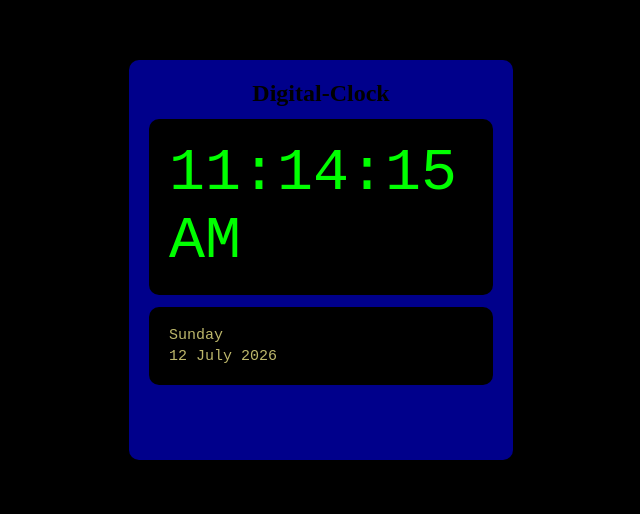
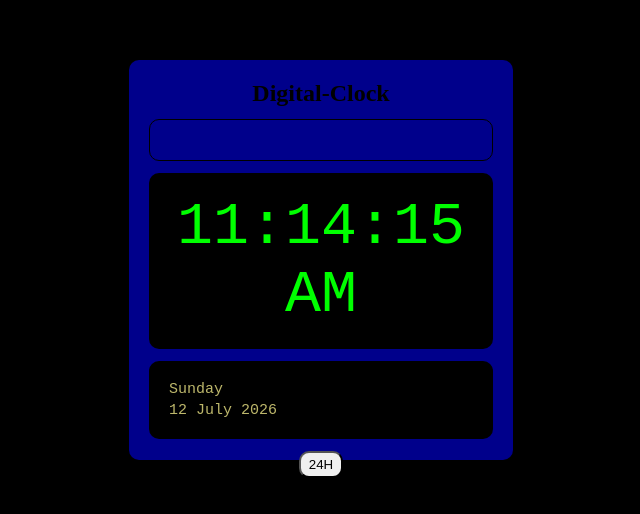
Before and after one commit to Dev-aadi07/JavaScriptPractice, a plain HTML site: page digital-clock/index.html in a window 1280 px wide. Shown: the part 140-654 px from the top of the page, without its empty margins (319-959 px from the left). Drawn offline with Linux system fonts and the light colour scheme.

Commit message:
add 24h format toggle

```diff
--- a/digital-clock/index.html
+++ b/digital-clock/index.html
@@ -11,11 +11,14 @@
 
   <div class="mainContainer">
     <h2>Digital-Clock</h2>
+    <div class="greet"></div>
     <div class="clock"></div>
+
     <div class="dayAndDate">
       <div class="day"></div>
       <div class="date"></div>
     </div>
+    <button class="toggle">24H</button>
   </div>
 
   <script src="script.js"></script>
--- a/digital-clock/script.js
+++ b/digital-clock/script.js
@@ -1,6 +1,8 @@
 const clck = document.querySelector(".clock");
 const dayElement = document.querySelector(".day");
 const dinank = document.querySelector(".date");
+const toggleBtn = document.querySelector(".toggle");
+let is24Hour = false;
 
 const days = [
     "Sunday",
@@ -30,28 +32,40 @@ const days = [
 function updateTime() {
   const now = new Date();
 
-  let hours = now.getHours();
-  let minutes = now.getMinutes();
-  let seconds = now.getSeconds();
+  let hours = String(now.getHours()).padStart(2, "0");
+  let minutes = String(now.getMinutes()).padStart(2, "0");
+  let seconds = String(now.getSeconds()).padStart(2, "0");
 
   let day = now.getDay();
   let date = now.getDate();
   let month = now.getMonth();
   let year = now.getFullYear();
 
-  const amPm = hours>=12 ? "PM" : "AM";
+  if (is24Hour) {
+    clck.textContent = `${hours}:${minutes}:${seconds}`;
+  }
+  else {
+    const amPm = hours>=12 ? "PM" : "AM";
+    hours = hours%12;
+    hours = hours === 0 ? 12 : hours;
+    clck.textContent = `${hours}:${minutes}:${seconds} ${amPm}`;
+  }
 
-  hours = hours%12;
-  hours = hours === 0 ? 12 : hours;
-
-  hours = String(hours).padStart(2, "0");
-  minutes = String(minutes).padStart(2, "0");
-  seconds = String(seconds).padStart(2, "0");
-
-  clck.textContent = `${hours}:${minutes}:${seconds} ${amPm}`;
   dayElement.textContent = days[day];
   dinank.textContent = `${date} ${months[month]} ${year}`;
 }
 
+toggleBtn.addEventListener("click", () => {
+  is24Hour = !is24Hour;
+
+  if (is24Hour) {
+    toggleBtn.textContent = "12H";
+  } else {
+    toggleBtn.textContent = "24H";
+  }
+
+  updateTime();
+});
+
 updateTime();
 setInterval(updateTime, 1000);
--- a/digital-clock/style.css
+++ b/digital-clock/style.css
@@ -36,6 +36,8 @@ body{
     background: black;
     padding: 20px 20px;
     border-radius: 10px;
+    width: 100%;
+    text-align: center;
   }
   .dayAndDate{
   display: flex;
@@ -49,3 +51,17 @@ body{
   border-radius: 10px;
   width: 100%;
 }
+
+.toggle{
+  border-radius: 10px;
+  padding: 4px 8px;
+  cursor: pointer;
+}
+
+.greet{
+  width: 100%;
+  padding: 20px 20px;
+  border: 1px solid black;
+  border-radius: 10px;
+  font-size: 30px;
+}
```
